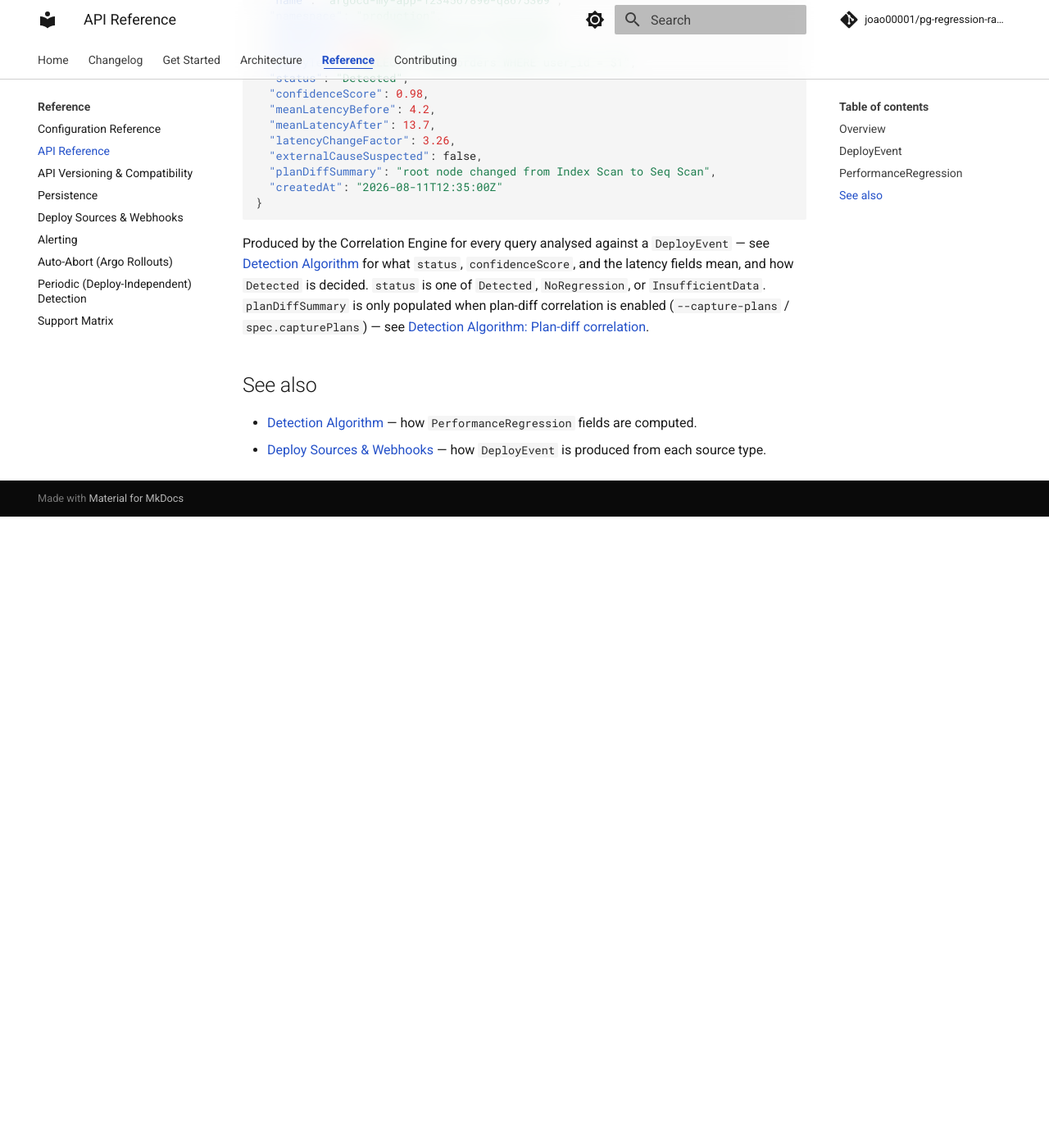
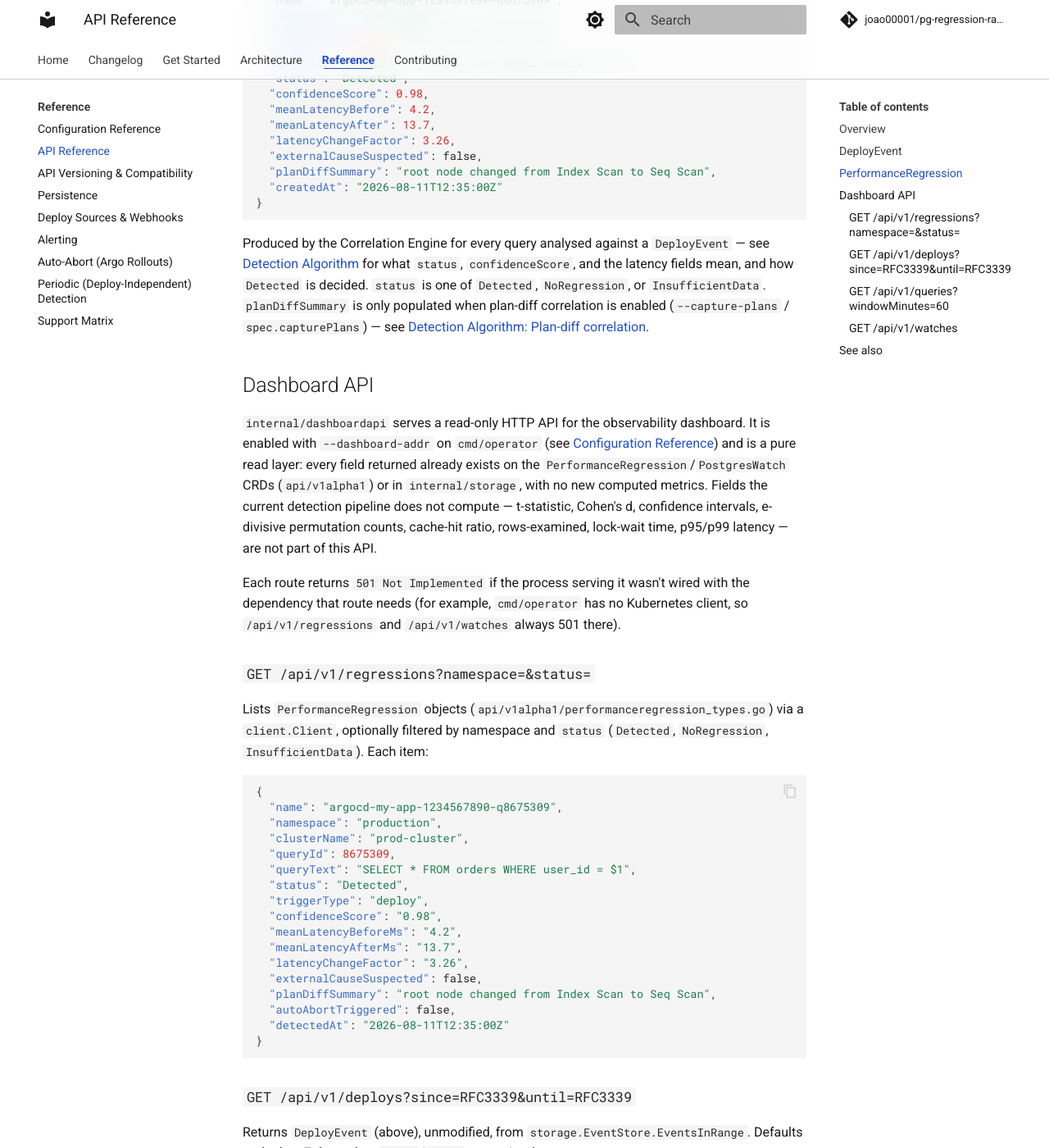
Before and after one commit to joao00001/pg-regression-radar, an MkDocs documentation site: the page built from docs/api-reference.md, in a window 1280 px wide and 1400 px high, scrolled down 947 px. Shown: the whole window at 82% size. Built offline with MkDocs 1.6.1 and Material for MkDocs 9.7.7, drawn with Linux system fonts in a browser that asks for light colours; comment, search, counter and statistics services are not loaded; the version menu is left out; before the commit the page ends 1577 px from its top, so only the background shows below that; some of the changed text lies outside the part shown.

Commit message:
feat(dashboardapi): wire handler into operator via --dashboard-addr; docs
Co-authored-by: joao00001 <149160126+joao00001@users.noreply.github.com>

````diff
--- a/docs/api-reference.md
+++ b/docs/api-reference.md
@@ -45,6 +45,60 @@ Produced by the Ingester from any of the four webhook sources — see [Deploy So
 
 Produced by the Correlation Engine for every query analysed against a `DeployEvent` — see [Detection Algorithm](detection-algorithm.md) for what `status`, `confidenceScore`, and the latency fields mean, and how `Detected` is decided. `status` is one of `Detected`, `NoRegression`, or `InsufficientData`. `planDiffSummary` is only populated when plan-diff correlation is enabled (`--capture-plans` / `spec.capturePlans`) — see [Detection Algorithm: Plan-diff correlation](detection-algorithm.md#plan-diff-correlation-optional).
 
+## Dashboard API
+
+`internal/dashboardapi` serves a read-only HTTP API for the observability dashboard. It is enabled with `--dashboard-addr` on `cmd/operator` (see [Configuration Reference](configuration.md)) and is a pure read layer: every field returned already exists on the `PerformanceRegression`/`PostgresWatch` CRDs (`api/v1alpha1`) or in `internal/storage`, with no new computed metrics. Fields the current detection pipeline does not compute — t-statistic, Cohen's d, confidence intervals, e-divisive permutation counts, cache-hit ratio, rows-examined, lock-wait time, p95/p99 latency — are not part of this API.
+
+Each route returns `501 Not Implemented` if the process serving it wasn't wired with the dependency that route needs (for example, `cmd/operator` has no Kubernetes client, so `/api/v1/regressions` and `/api/v1/watches` always 501 there).
+
+### `GET /api/v1/regressions?namespace=&status=`
+
+Lists `PerformanceRegression` objects (`api/v1alpha1/performanceregression_types.go`) via a `client.Client`, optionally filtered by namespace and `status` (`Detected`, `NoRegression`, `InsufficientData`). Each item:
+
+```json
+{
+  "name": "argocd-my-app-1234567890-q8675309",
+  "namespace": "production",
+  "clusterName": "prod-cluster",
+  "queryId": 8675309,
+  "queryText": "SELECT * FROM orders WHERE user_id = $1",
+  "status": "Detected",
+  "triggerType": "deploy",
+  "confidenceScore": "0.98",
+  "meanLatencyBeforeMs": "4.2",
+  "meanLatencyAfterMs": "13.7",
+  "latencyChangeFactor": "3.26",
+  "externalCauseSuspected": false,
+  "planDiffSummary": "root node changed from Index Scan to Seq Scan",
+  "autoAbortTriggered": false,
+  "detectedAt": "2026-08-11T12:35:00Z"
+}
+```
+
+### `GET /api/v1/deploys?since=RFC3339&until=RFC3339`
+
+Returns `DeployEvent` (above), unmodified, from `storage.EventStore.EventsInRange`. Defaults to the last 7 days when `since`/`until` are omitted.
+
+### `GET /api/v1/queries?windowMinutes=60`
+
+Returns, per tracked `queryId`, an aggregate over `storage.SampleStore` samples recorded in the last `windowMinutes` (default 60):
+
+```json
+{
+  "queryId": 8675309,
+  "queryText": "SELECT * FROM orders WHERE user_id = $1",
+  "calls": 4213,
+  "meanExecMs": 4.2,
+  "sampleCount": 12
+}
+```
+
+`calls` and `meanExecMs` mirror exactly what `regression_radar.query_samples` stores (`calls`, `mean_exec_time_ms`); there is no p95/p99 or cache-hit-ratio field, since that data isn't collected today.
+
+### `GET /api/v1/watches`
+
+Lists `PostgresWatch` objects (`api/v1alpha1/postgreswatch_types.go`) as-is, with no transformation.
+
 ## See also
 
 - [Detection Algorithm](detection-algorithm.md) — how `PerformanceRegression` fields are computed.
````
Also changed, not shown: docs/configuration.md (+1 -0 lines), 1 other file.
